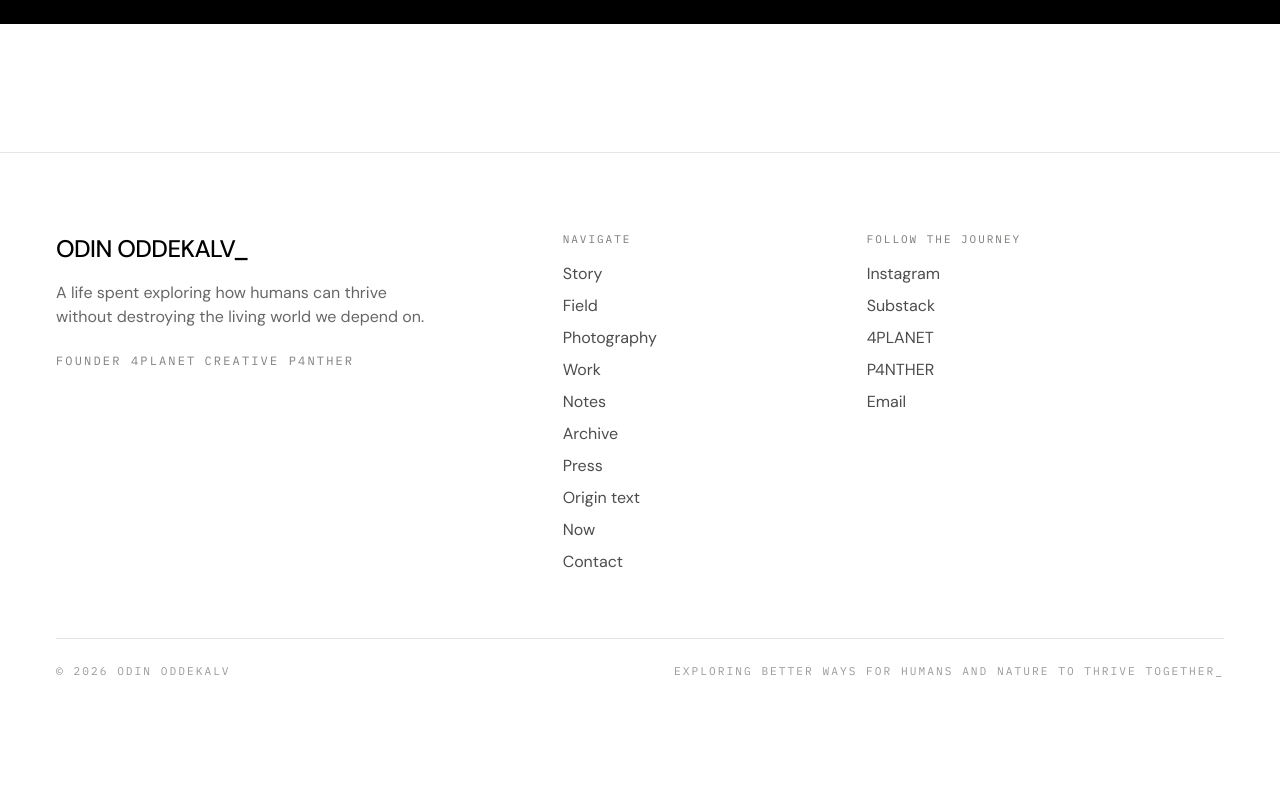
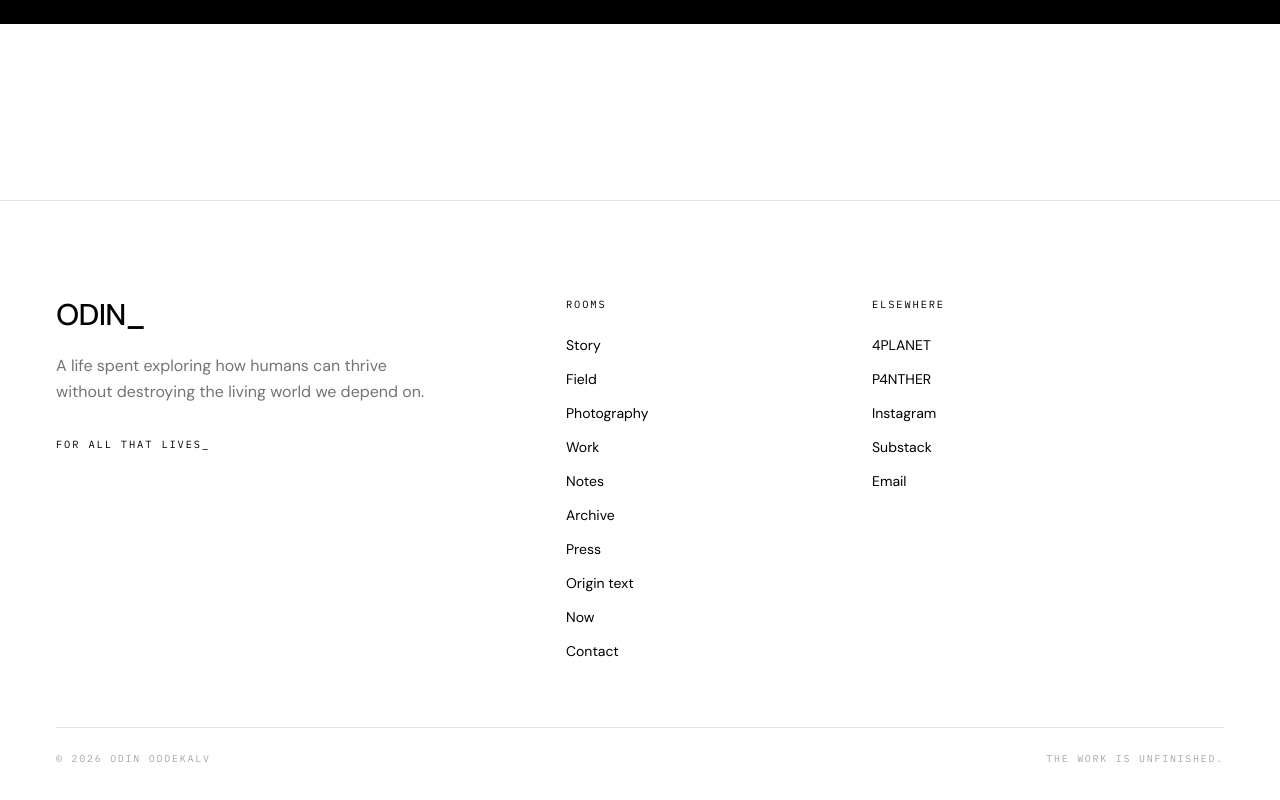
Before and after one commit to odinskogen-dev/odinoddekalv, a Next.js app in the folder odin-oddekalv/: page / in a window 1280 px wide. Shown: the part 7532-8332 px from the top of the page. Before the commit the page ends 8292 px from the top, so only its background shows below. Built offline with nearby package versions, Linux system fonts and the light colour scheme.

Commit message:
ODIN Universe 03: refine footer as storyworld index

```diff
--- a/odin-oddekalv/components/Footer.tsx
+++ b/odin-oddekalv/components/Footer.tsx
@@ -1,93 +1,45 @@
 import Link from "next/link";
 import { nav, navSecondary, site } from "@/content/site";
 
-const externals = [
+const elsewhere = [
+  { label: "4PLANET", href: site.links.fourplanet },
+  { label: "P4NTHER", href: site.links.p4nther },
   { label: "Instagram", href: site.links.instagram },
   { label: "Substack", href: site.links.substack },
-  { label: "4PLANET", href: site.links.fourplanet },
-  { label: "P4NTHER", href: site.links.p4nther },
 ];
 
 export default function Footer() {
   return (
-    <footer className="mt-32 border-t border-ink/10">
-      <div className="container-editorial py-16 md:py-20">
-        <div className="grid gap-12 md:grid-cols-12">
-          {/* Identity */}
+    <footer className="mt-32 border-t border-ink/10 md:mt-44">
+      <div className="container-editorial py-16 md:py-24">
+        <div className="grid gap-14 md:grid-cols-12">
           <div className="md:col-span-5">
-            <Link
-              href="/"
-              className="text-2xl font-medium tracking-tight text-ink"
-            >
-              {site.wordmark}
-            </Link>
-            <p className="mt-4 max-w-sm text-ink/60">{site.tagline}</p>
-            <div className="mt-6 flex flex-wrap gap-x-2 gap-y-1 font-mono text-xs uppercase tracking-label text-ink/50">
-              {site.roles.map((r) => (
-                <a
-                  key={r.org}
-                  href={r.href}
-                  target="_blank"
-                  rel="noreferrer"
-                  className="hover:text-blue"
-                >
-                  {r.label} {r.org}
-                </a>
-              ))}
-            </div>
+            <Link href="/" className="text-3xl font-medium tracking-tight text-ink">{site.shortmark}</Link>
+            <p className="mt-5 max-w-sm text-base leading-relaxed text-ink/55">{site.tagline}</p>
+            <p className="mt-8 font-mono text-[0.65rem] uppercase tracking-label text-ink/38">FOR ALL THAT LIVES_</p>
           </div>
 
-          {/* Navigate */}
           <div className="md:col-span-3">
-            <p className="type-label mb-4">Navigate</p>
-            <ul className="space-y-2">
+            <p className="font-mono text-[0.65rem] uppercase tracking-label text-ink/38">Rooms</p>
+            <ul className="mt-5 space-y-2.5">
               {[...nav, ...navSecondary].map((item) => (
-                <li key={item.href}>
-                  <Link
-                    href={item.href}
-                    className="link-underline text-ink/70 hover:text-blue"
-                  >
-                    {item.label}
-                  </Link>
-                </li>
+                <li key={item.href}><Link href={item.href} className="link-underline text-sm text-ink/68 hover:text-blue">{item.label}</Link></li>
               ))}
             </ul>
           </div>
 
-          {/* Follow */}
           <div className="md:col-span-4">
-            <p className="type-label mb-4">Follow the journey</p>
-            <ul className="space-y-2">
-              {externals.map((e) => (
-                <li key={e.label}>
-                  <a
-                    href={e.href}
-                    target="_blank"
-                    rel="noreferrer"
-                    className="link-underline text-ink/70 hover:text-blue"
-                  >
-                    {e.label}
-                  </a>
-                </li>
-              ))}
-              <li>
-                <a
-                  href={site.links.email}
-                  className="link-underline text-ink/70 hover:text-blue"
-                >
-                  Email
-                </a>
-              </li>
+            <p className="font-mono text-[0.65rem] uppercase tracking-label text-ink/38">Elsewhere</p>
+            <ul className="mt-5 space-y-2.5">
+              {elsewhere.map((item) => <li key={item.label}><a href={item.href} target="_blank" rel="noreferrer" className="link-underline text-sm text-ink/68 hover:text-blue">{item.label}</a></li>)}
+              <li><a href={site.links.email} className="link-underline text-sm text-ink/68 hover:text-blue">Email</a></li>
             </ul>
           </div>
         </div>
 
-        {/* Baseline */}
-        <div className="mt-16 flex flex-col gap-2 border-t border-ink/10 pt-6 font-mono text-[0.7rem] uppercase tracking-label text-ink/40 md:flex-row md:items-center md:justify-between">
-          <span>
-            © {new Date().getFullYear()} {site.name}
-          </span>
-          <span>Exploring better ways for humans and nature to thrive together_</span>
+        <div className="mt-16 flex flex-col gap-3 border-t border-ink/10 pt-6 font-mono text-[0.62rem] uppercase tracking-label text-ink/35 md:flex-row md:items-center md:justify-between">
+          <span>© {new Date().getFullYear()} {site.name}</span>
+          <span>The work is unfinished.</span>
         </div>
       </div>
     </footer>
```
